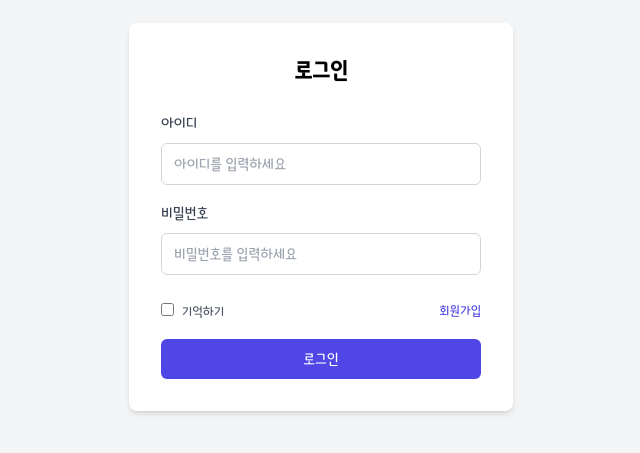
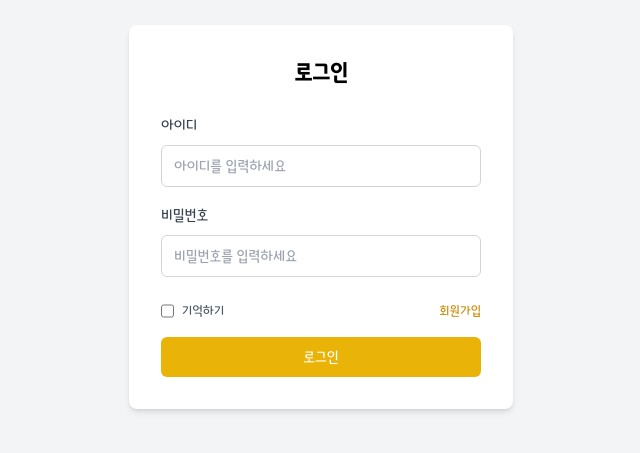
Before and after one commit to kimguny/guny-world-frontend, a Next.js app: page /login in a window 1280 px wide. Shown: the part 183-636 px from the top of the page, without its empty margins (319-959 px from the left). Built offline with nearby package versions, Linux system fonts and the light colour scheme.

Commit message:
🎨 색 변경

```diff
--- a/src/components/login/LoginForm.tsx
+++ b/src/components/login/LoginForm.tsx
@@ -57,17 +57,17 @@ const LoginForm: React.FC = () => {
             />
           </div>
           <div className="mb-4 flex items-center justify-between">
-            <div>
+            <div className="flex">
               <input type="checkbox" id="remember" className="mr-2" />
               <label htmlFor="remember" className="text-sm text-gray-600">
                 기억하기
               </label>
             </div>
-            <a href="#" className="text-sm text-indigo-600 hover:underline">
+            <a href="#" className="text-sm text-yellow-600 hover:underline">
               회원가입
             </a>
           </div>
-          <button type="submit" className="w-full bg-indigo-600 text-white py-2 rounded-md hover:bg-indigo-700 transition duration-200">
+          <button type="submit" className="w-full bg-yellow-500 text-white py-2 rounded-md hover:bg-yellow-600 transition duration-200">
             로그인
           </button>
         </form>
```
